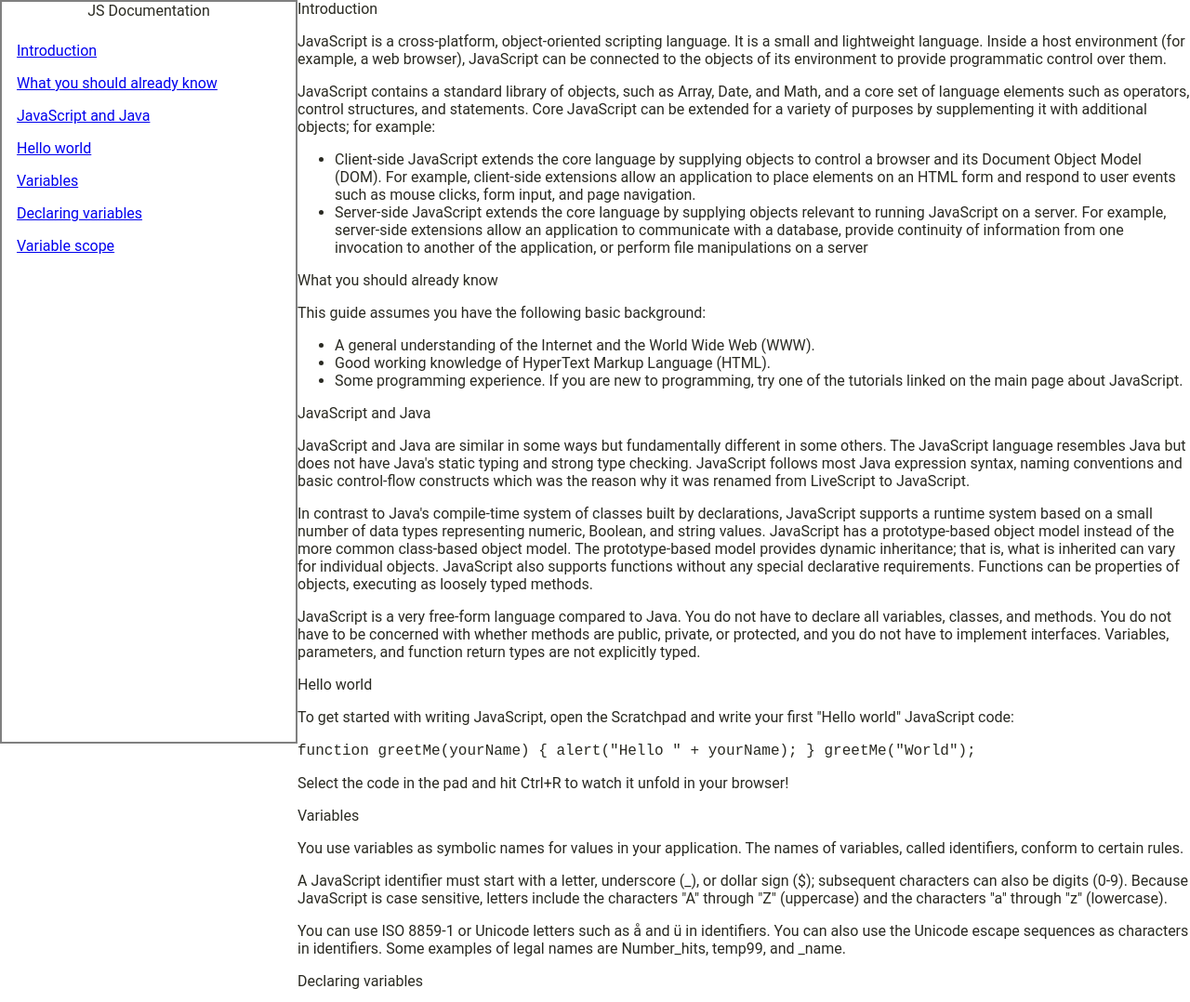
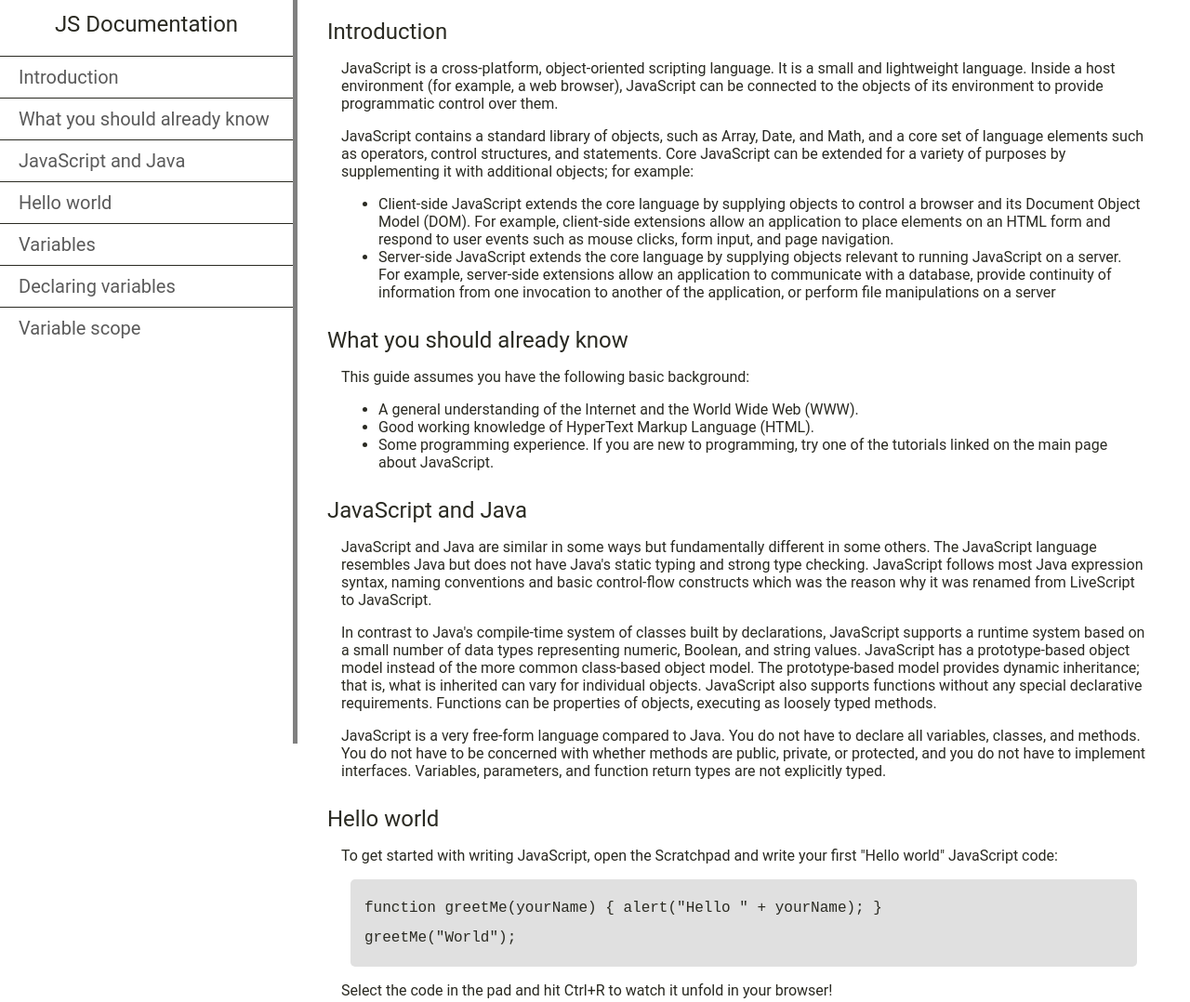
Before and after one commit to hashkar123/my-freecodecamp-projects, a plain HTML site: page responsive-web-design-new/technical-documentation-page/index.html in a window 1280 px wide. Shown: the top 1078 px of the page at 93% size. Drawn offline with Linux system fonts and the light colour scheme.

Commit message:
web-design/technical-documentation-page: Add a bunch of CSS to it

```diff
--- a/responsive-web-design-new/technical-documentation-page/index.html
+++ b/responsive-web-design-new/technical-documentation-page/index.html
@@ -32,6 +32,7 @@
     <main id="main-doc">
         <section class="main-section" id="introduction">
             <header>Introduction</header>
+            <article>
                 <p>JavaScript is a cross-platform, object-oriented scripting language. It is a small and lightweight
                     language. Inside a host environment (for example, a web browser), JavaScript can be connected to the
                     objects of its environment to provide programmatic control over them.</p>
@@ -48,9 +49,11 @@
                         database, provide continuity of information from one invocation to another of the application, or
                         perform file manipulations on a server</li>
                 </ul>
+            </article>
         </section>
         <section class="main-section" id="what_you_should_already_know">
             <header>What you should already know</header>
+            <article>
                 <p>This guide assumes you have the following basic background:</p>
                 <ul>
                     <li>A general understanding of the Internet and the World Wide Web (WWW).</li>
@@ -58,9 +61,11 @@
                     <li>Some programming experience. If you are new to programming, try one of the tutorials linked on the
                         main page about JavaScript.</li>
                 </ul>
+            </article>
         </section>
         <section class="main-section" id="javaScript_and_java">
             <header>JavaScript and Java</header>
+            <article>
                 <p>JavaScript and Java are similar in some ways but fundamentally different in some others. The JavaScript
                     language resembles Java but does not have Java's static typing and strong type checking. JavaScript
                     follows most Java expression syntax, naming conventions and basic control-flow constructs which was the
@@ -75,17 +80,21 @@
                     classes, and methods. You do not have to be concerned with whether methods are public, private, or
                     protected, and you do not have to implement interfaces. Variables, parameters, and function return types
                     are not explicitly typed.</p>
+            </article>
         </section>
         <section class="main-section" id="hello_world">
             <header>Hello world</header>
+            <article>
                 <p>To get started with writing JavaScript, open the Scratchpad and write your first "Hello world" JavaScript
                     code:</p>
                 <code>function greetMe(yourName) { alert("Hello " + yourName); }
                                                     greetMe("World");</code>
                 <p>Select the code in the pad and hit Ctrl+R to watch it unfold in your browser!</p>
+            </article>
         </section>
         <section class="main-section" id="variables">
             <header>Variables</header>
+            <article>
                 <p>You use variables as symbolic names for values in your application. The names of variables, called
                     identifiers, conform to certain rules.</p>
                 <p>A JavaScript identifier must start with a letter, underscore (_), or dollar sign ($); subsequent
@@ -94,9 +103,10 @@
                 <p>You can use ISO 8859-1 or Unicode letters such as å and ü in identifiers. You can also use the Unicode
                     escape sequences as characters in identifiers. Some examples of legal names are Number_hits, temp99, and
                     _name.</p>
-        </section>
+            </article>></section>
         <section class="main-section" id="declaring_variables">
             <header>Declaring variables</header>
+            <article>
                 <p>You can declare a variable in three ways:</p>
                 <p>With the keyword var. For example,</p>
                 <code>var x = 42.</code>
@@ -108,9 +118,11 @@
                 <p>With the keyword let. For example,</p>
                 <code>let y = 13.</code>
                 <p>This syntax can be used to declare a block scope local variable. See Variable scope below.</p>
+            </article>
         </section>
         <section class="main-section" id="variable_scope">
             <header>Variable scope</header>
+            <article>
                 <p>When you declare a variable outside of any function, it is called a global variable, because it is
                     available to any other code in the current document. When you declare a variable within a function, it
                     is called a local variable, because it is available only within that function.</p>
@@ -122,6 +134,7 @@
                 <p>This behavior changes, when using the let declaration introduced in ECMAScript 2015.</p>
                 <code>if (true) { let y = 5; } console.log(y); // ReferenceError: y is
                                                     not defined</code>
+            </article>
         </section>
     </main>
 
--- a/responsive-web-design-new/technical-documentation-page/styles.css
+++ b/responsive-web-design-new/technical-documentation-page/styles.css
@@ -19,8 +19,13 @@ body {
     box-sizing: border-box;
 }
 
+header {
+    font-size: 1.5em;
+    padding-top: 0.5em;
+}
 #navbar {
     border: 2px solid gray;
+    margin: 5px;
 }
 
 #navbar header {
@@ -30,16 +35,61 @@ body {
 #navbar ul {
     display: flex;
     flex-direction: column;
+    font-size: 1.25em;
+        color: #5A5A5A;
     max-height: 150px;
-    padding: 0;
+    /* padding: 0; */
+        padding-inline-start: 0;
     list-style: none;
     overflow-x: auto;
     overflow-y: auto;
 }
 
 #navbar ul li {
-    padding: 0.5em 1em;
+    /* border: 1px solid #2A2A22; */
+        border-top: 1px solid #2A2A22;
+        /* border-bottom: 1px solid #2A2A22; */
+    }
+
+    #navbar ul li:hover {
+        background-color: #2A2A22;
+        color: #e0e0e0;
+    }
+
+    #navbar a {
+        display: block;
+        /* padding: 5px 10px; */
+        padding-inline-start: 20px;
+        padding-block: 10px;
+        color: inherit;
+        text-decoration: none;
+    }
+
+    #main-doc {
+        padding: 0.5em 2em;
+    }
+
+    #main-doc header {
+        /* font-size: 1.5em; */
+        padding-top: 0.5em;
+    }
+
+    #main-doc article {
+        padding-inline: 15px;
+    }
+
+    code {
+        display: block;
+        padding: 15px;
+        margin: 10px;
+        background-color: #e0e0e0;
+        border-radius: 5px;
+        line-height: 2;
+        word-break: normal;
+        word-wrap: normal;
+        white-space: pre-line;
 }
+
 
 @media (min-width: 800px) {
     #navbar {
@@ -49,6 +99,9 @@ body {
         left: 0;
         height: 100%;
         width: 20em;
+        margin: 0;
+            border: none;
+            border-inline-end: 5px solid gray;
     }
 
     #navbar ul {
```
Lines whose indentation alone changed are shown as unchanged.
